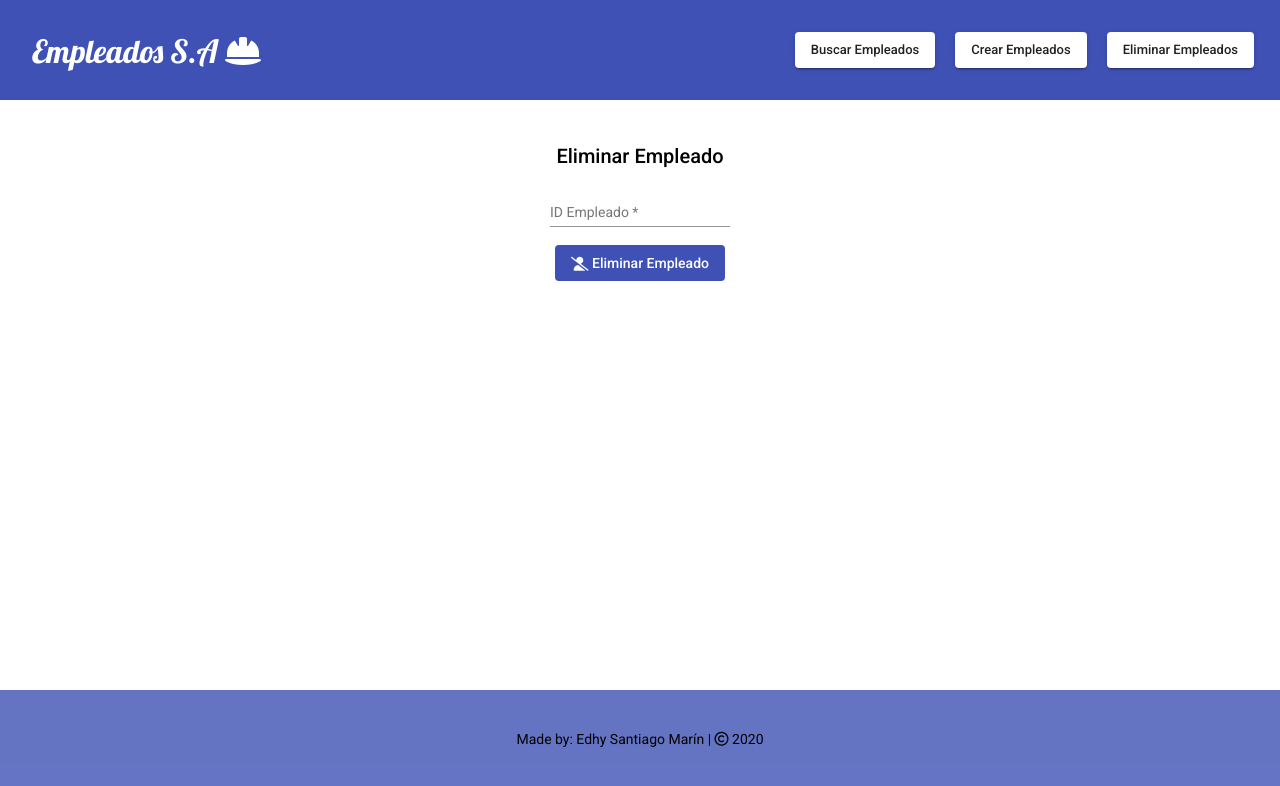
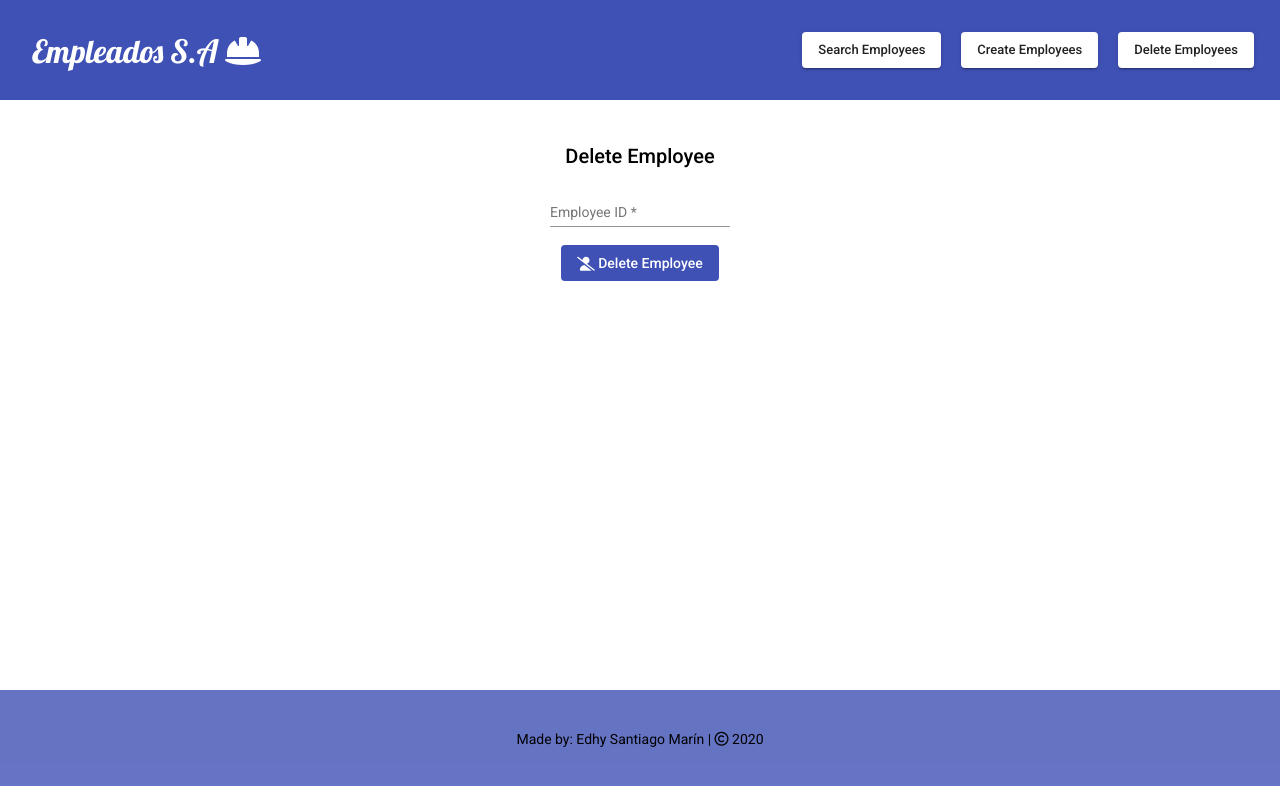
Before and after one commit to santiago5087/empleados-app, an Angular app: page /empleados-delete in a window 1280 px wide. Shown: the top 786 px of the page. Built offline with nearby package versions, Linux system fonts and the light colour scheme.

Commit message:
Puliendo code style de la app

```diff
--- a/src/app/app.module.ts
+++ b/src/app/app.module.ts
@@ -24,7 +24,7 @@ import { EmpleadoCreateComponent } from './components/empleado-create/empleado-c
 import { MatSnackBarModule } from '@angular/material/snack-bar';
 import { MatRadioModule } from '@angular/material/radio';
 import { EmpleadoDeleteComponent } from './components/empleado-delete/empleado-delete.component';
-import { MatPaginatorModule } from '@angular/material/paginator';
+
 
 @NgModule({
   declarations: [
@@ -48,8 +48,7 @@ import { MatPaginatorModule } from '@angular/material/paginator';
     MatTableModule,
     MatToolbarModule,
     MatSnackBarModule,
-    MatRadioModule,
-    MatPaginatorModule
+    MatRadioModule
   ],
   providers: [],
   bootstrap: [AppComponent]
--- a/src/app/components/empleado-create/empleado-create.component.html
+++ b/src/app/components/empleado-create/empleado-create.component.html
@@ -1,7 +1,7 @@
 <div class="container">
   <form [formGroup]="crearEmpForm" fxLayout="column" fxLayoutAlign="space-between center"
      (ngSubmit)="crearEmpleado()">
-     <h2 matLine>Crear Empleado</h2>
+     <h2 matLine>Create Employee</h2>
      <table style="text-align: center;">
        <tr>
          <mat-form-field style="width: 100px; margin-right: 20px;">
@@ -52,10 +52,10 @@
        </tr>
       <button mat-flat-button color="primary" type="submit" class="form-button"
         [disabled]="!crearEmpForm.valid">
-        <i class="fas fa-user-plus"></i> Crear Empleado
+        <i class="fas fa-user-plus"></i> Create Employee
       </button>
       <button mat-flat-button color="primary" type="button" class="form-button" (click)="reiniciarForm()">
-        Reiniciar Formulario
+        Reset Form
       </button>
      </table>
     </form>
--- a/src/app/components/empleado-create/empleado-create.component.ts
+++ b/src/app/components/empleado-create/empleado-create.component.ts
@@ -1,4 +1,4 @@
-import { Component, OnInit } from '@angular/core';
+import { Component } from '@angular/core';
 import { FormBuilder, FormGroup, Validators } from '@angular/forms';
 import { MatSnackBar, MatSnackBarConfig } from '@angular/material/snack-bar';
 
@@ -18,7 +18,7 @@ import { flyInOut } from '../../animations/app.animation';
     flyInOut()
     ]
 })
-export class EmpleadoCreateComponent implements OnInit {
+export class EmpleadoCreateComponent {
 
   // Formulario
   crearEmpForm: FormGroup;
@@ -31,10 +31,6 @@ export class EmpleadoCreateComponent implements OnInit {
     private snackBar: MatSnackBar) {
       this.createForm();
     }
-
-  ngOnInit(): void {
-  }
-
 
   createForm() {
     this.crearEmpForm = this.fb.group({
@@ -58,12 +54,13 @@ export class EmpleadoCreateComponent implements OnInit {
         this.reiniciarForm();
       }, err => {
         this.snackBarConfig.duration = 5000;
-        this.snackBar.open("El ID del empleado ya existe, intente nuevamente" , "Ok!", this.snackBarConfig);
+        this.snackBar.open("Employee ID already exists, try again" , "Ok!", this.snackBarConfig);
       });
 
   }
 
   reiniciarForm() {
+    // Reinicia el formulario y reestablece sus valores por defecto
     this.crearEmpForm.reset({
       contractTypeName: 'MonthlySalaryEmployee',
       id: '',
--- a/src/app/components/empleado-delete/empleado-delete.component.html
+++ b/src/app/components/empleado-delete/empleado-delete.component.html
@@ -1,15 +1,15 @@
 <div class="container" fxLayout="column" fxLayoutAlign="center center">
   <form [formGroup]="deleteEmpForm" (ngSubmit)="borrarEmp()"
         fxLayout="column" fxLayoutAlign="space-around center">
-    <h2 matLine>Eliminar Empleado</h2>
+    <h2 matLine>Delete Employee</h2>
     <div fxLayout="row wrap" fxLayoutAlign="space-around center">
       <mat-form-field fxFlex style="margin: 0 5px">
-        <mat-label>ID Empleado</mat-label>
+        <mat-label>Employee ID</mat-label>
         <input matInput formControlName="id" type="number" required>
       </mat-form-field>
     </div>
     <button fxFlex mat-flat-button class="search-button" color="primary" type="submit">
-      <i class="fas fa-user-slash"></i> Eliminar Empleado
+      <i class="fas fa-user-slash"></i> Delete Employee
     </button>
   </form>
 </div>
--- a/src/app/components/empleado-delete/empleado-delete.component.ts
+++ b/src/app/components/empleado-delete/empleado-delete.component.ts
@@ -49,7 +49,7 @@ export class EmpleadoDeleteComponent implements OnInit {
       }, err => {
 
         this.snackBarConfig.duration = 5000;
-        this.snackBar.open("Ha ocurrido un error en el borrado, intente nuevamente",
+        this.snackBar.open("An error occurred while deleting, try again",
           "Ok!", this.snackBarConfig);
       });
   }
--- a/src/app/components/empleado-form/empleado-form.component.html
+++ b/src/app/components/empleado-form/empleado-form.component.html
@@ -1,22 +1,22 @@
 <div class="container" fxLayout="column" fxLayoutAlign="center center">
   <form [formGroup]="buscarEmpForm" (ngSubmit)="buscarEmp()"
         fxLayout="column" fxLayoutAlign="space-around center">
-    <h2 matLine>Buscar Empleado</h2>
+    <h2 matLine>Search Employees</h2>
     <div fxLayout="row wrap" fxLayoutAlign="space-around center">
       <mat-form-field fxFlex style="margin: 0 5px">
-        <mat-label>ID Empleado</mat-label>
+        <mat-label>Employee ID</mat-label>
         <input matInput formControlName="id" type="number">
       </mat-form-field>
     </div>
     <button fxFlex mat-flat-button class="search-button" color="primary" type="submit">
-      <i class="fas fa-search"></i> Obtener Empleados
+      <i class="fas fa-search"></i> Get Employees
     </button>
   </form>
 
   <ng-container *ngIf="empleados.data.length > 0">
     <!-- Filter de la tabla -->
     <mat-form-field appearance="fill" style="width: 40%;">
-      <mat-label>Filtrar Tabla</mat-label>
+      <mat-label>Filter Table</mat-label>
       <input matInput (keyup)="applyFilter($event)" placeholder="Busca cualquier dato en la tabla" #input>
     </mat-form-field>
     <table mat-table [dataSource]="empleados" class="emp-table">
@@ -81,6 +81,5 @@
     <tr mat-row *matRowDef="let row; columns: displayedColumns;"></tr>
 
   </table>
-  <mat-paginator [pageSizeOptions]="[5, 10, 15, 30]"></mat-paginator>
   </ng-container>
 </div>
--- a/src/app/components/empleado-form/empleado-form.component.ts
+++ b/src/app/components/empleado-form/empleado-form.component.ts
@@ -1,9 +1,9 @@
-import { AfterViewInit, Component, ViewChild } from '@angular/core';
+import { Component } from '@angular/core';
 import { FormBuilder, FormGroup } from '@angular/forms';
 import { MatTableDataSource } from '@angular/material/table';
 import { MatSnackBar, MatSnackBarConfig } from '@angular/material/snack-bar';
-import { MatPaginator } from '@angular/material/paginator';
 
+import { Empleado } from '../../models/Empleado';
 import { EmpleadosService } from '../../services/empleados.service';
 import { flyInOut } from '../../animations/app.animation';
 
@@ -19,16 +19,13 @@ import { flyInOut } from '../../animations/app.animation';
     flyInOut()
     ]
 })
-export class EmpleadoFormComponent implements AfterViewInit {
+export class EmpleadoFormComponent {
 
   // Formulario
   buscarEmpForm: FormGroup;
 
-  // Paginador de la tabla
-  @ViewChild(MatPaginator) paginator: MatPaginator;
-
   // Datos para graficar la tabla
-  empleados = new MatTableDataSource([]);
+  empleados = new MatTableDataSource<Empleado>([]);
   displayedColumns: string[] = ["id", "name", "contractTypeName", "roleId", "roleDescription",
                                 "hourlySalary", "monthlySalary", "annualSalary"];
 
@@ -40,13 +37,6 @@ export class EmpleadoFormComponent implements AfterViewInit {
               private snackBar: MatSnackBar) {
     this.createForm();
   }
-
-  ngAfterViewInit(): void {
-    // Después de que se cargan los componentes de la vista, se instancia el paginador
-    // de la tabla
-    this.empleados.paginator = this.paginator;
-  }
-
 
   createForm() {
     this.buscarEmpForm = this.fb.group({
@@ -72,7 +62,7 @@ export class EmpleadoFormComponent implements AfterViewInit {
           this.snackBar.open(res.msg , "Ok!", this.snackBarConfig);
         }, err => {
           this.snackBarConfig.duration = 5000;
-          this.snackBar.open("Ha ocurrido un error en la consulta del empleado, intente nuevamente",
+          this.snackBar.open("An error occurred while getting employees, try again",
              "Ok!", this.snackBarConfig);
         });
 
@@ -87,7 +77,7 @@ export class EmpleadoFormComponent implements AfterViewInit {
           this.snackBar.open(res.msg , "Ok!", this.snackBarConfig);
         }, err => {
           this.snackBarConfig.duration = 5000;
-          this.snackBar.open("Ha ocurrido un error en la consulta de los empleados, intente nuevamente",
+          this.snackBar.open("An error occurred while getting employees, try again",
             "Ok!", this.snackBarConfig);
         });
     }
--- a/src/app/components/navigation/navigation.component.html
+++ b/src/app/components/navigation/navigation.component.html
@@ -4,7 +4,7 @@
     </span>
   </a>
   <span class="flex-spacer"></span>
-  <a mat-raised-button class="nav-button" routerLink="/empleados">Buscar Empleados</a>
-  <a mat-raised-button class="nav-button" routerLink="/empleados-create">Crear Empleados</a>
-  <a mat-raised-button class="nav-button" routerLink="/empleados-delete">Eliminar Empleados</a>
+  <a mat-raised-button class="nav-button" routerLink="/empleados">Search Employees</a>
+  <a mat-raised-button class="nav-button" routerLink="/empleados-create">Create Employees</a>
+  <a mat-raised-button class="nav-button" routerLink="/empleados-delete">Delete Employees</a>
 </mat-toolbar>
```
